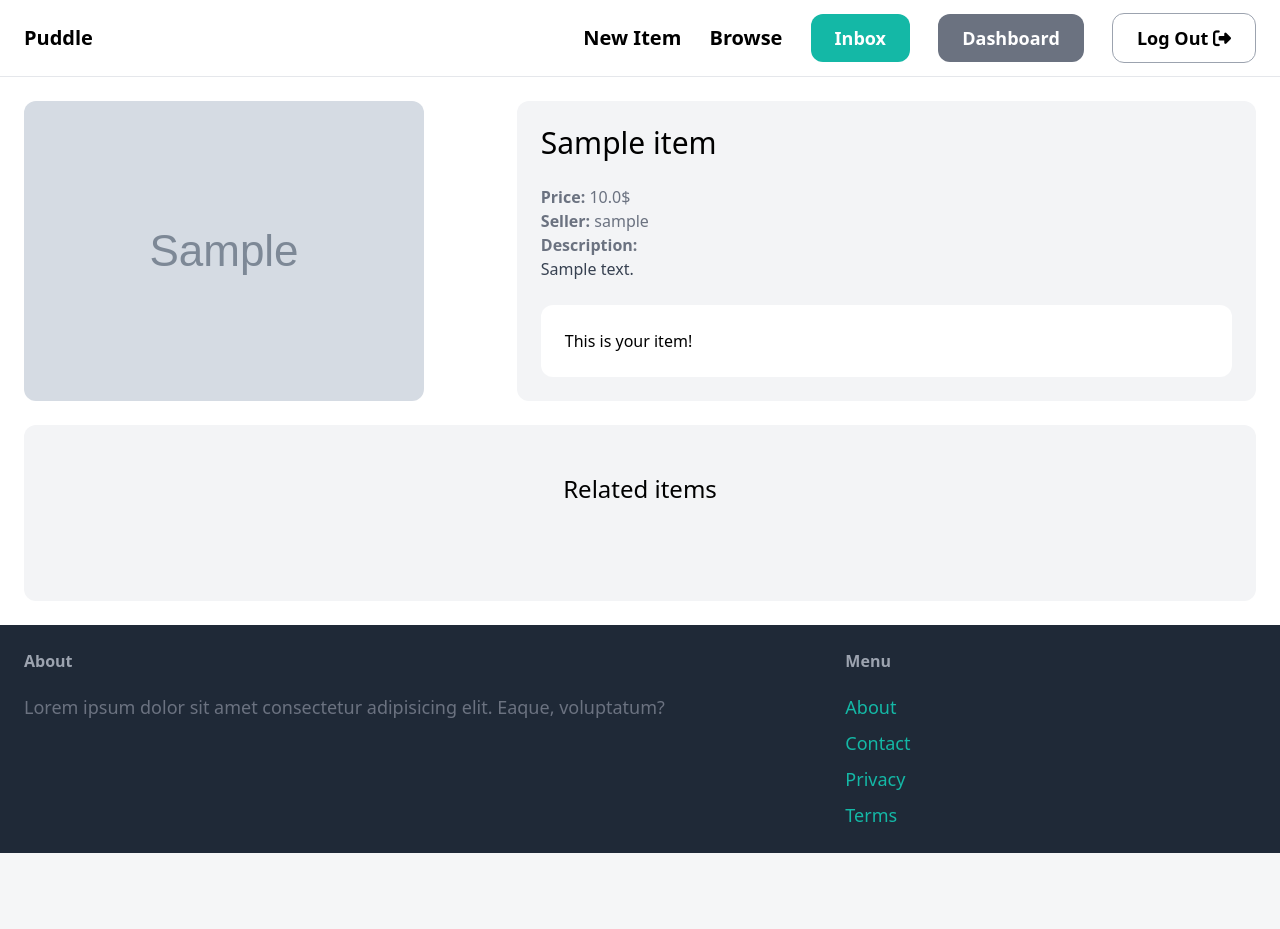
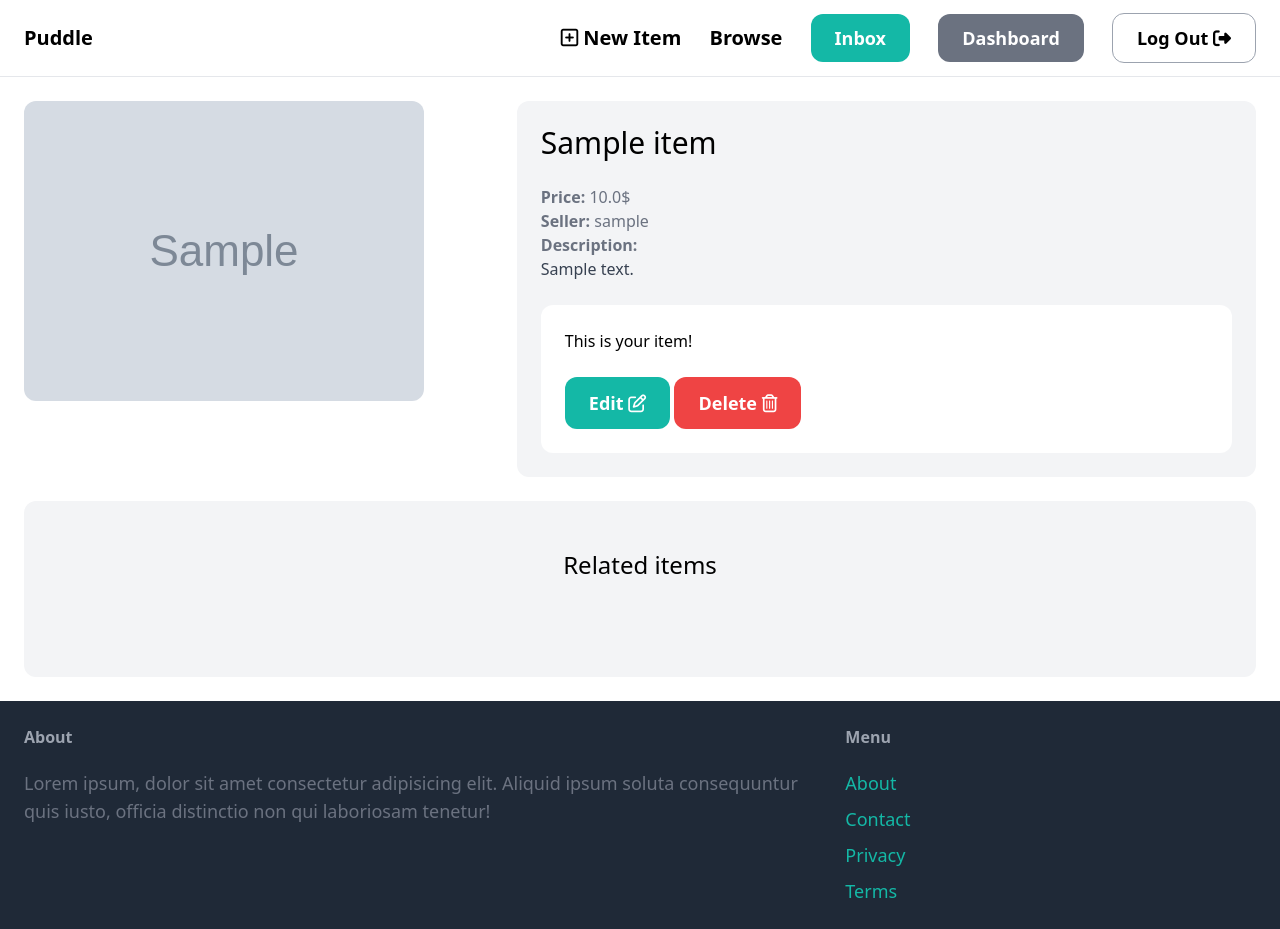
Before and after one commit to Alisaid12/marketPlace_django, a Django app: page /item/1 in a window 1280 px wide. Before the commit the page ends 853 px from the top, so only its background shows below. Run offline with Django 5.2, Linux system fonts and the light colour scheme; a user stored in the database is signed in; tables that the repository leaves empty hold one stand-in row (values such as "Sample post"); grey boxes marked "Sample" are stand-in pictures; some libraries are stand-ins or nearby versions.

Commit message:
CRUD item

```diff
--- a/puddle/core/templates/core/base.html
+++ b/puddle/core/templates/core/base.html
@@ -45,7 +45,7 @@
 
       <div class="space-x-6">
         <a href="{% url 'item:new' %}" class="text-xl font-semibold hover:text-gray-500"
-          >New Item</a
+          ><i class="fa-regular fa-square-plus"></i> New Item</a
         >
         <a href="#" class="text-xl font-semibold hover:text-gray-500">Browse</a>
 
@@ -103,12 +103,10 @@
     </main>
 
     <footer class="py-6 px-6 flex justify-between bg-gray-800">
-      <div class="w2/3 pr-10">
+      <div class="w-2/3 pr-10">
         <h3 class="mb-5 font-semibold text-gray-400">About</h3>
         <p class="text-lg text-gray-500">
-          Lorem ipsum dolor sit amet consectetur adipisicing elit. Eaque,
-          voluptatum?
-        </p>
+          Lorem ipsum, dolor sit amet consectetur adipisicing elit. Aliquid ipsum soluta consequuntur quis iusto, officia distinctio non qui laboriosam tenetur!
       </div>
       <div class="w-1/3 pr-10">
         <h3 class="mb-5 font-semibold text-gray-400">Menu</h3>
--- a/puddle/core/templates/core/index.html
+++ b/puddle/core/templates/core/index.html
@@ -30,7 +30,7 @@
         <h2 class="mb-12 text-2xl text-center">Categories</h2>
 
         <div class="grid grid-cols-3 gap-3">
-  {% for category in categories %}
+            {% for category in categories %}
                 <div>
                     <a href="#">
 
--- a/puddle/core/views.py
+++ b/puddle/core/views.py
@@ -37,4 +37,4 @@
 def logout_user(request):
     logout(request)
     messages.success(request, "You have been logged out.")
-    return redirect('core:index')
+    return redirect('core:login')
--- a/puddle/item/forms.py
+++ b/puddle/item/forms.py
@@ -27,3 +27,23 @@
             }),
 
         }
+
+class EditItemForm(forms.ModelForm):
+    class Meta:
+        model = Item
+        fields = ('name','description','price','image','is_sold')
+        widgets = {
+            'name': forms.TextInput(attrs={
+                'class': INPUT_CLASSES
+            }),
+            'description': forms.Textarea(attrs={
+                'class': INPUT_CLASSES
+            }),
+            'price': forms.TextInput(attrs={
+                'class': INPUT_CLASSES
+            }),
+            'image': forms.FileInput(attrs={
+                'class': INPUT_CLASSES
+            }),
+
+        }
--- a/puddle/item/templates/item/detail.html
+++ b/puddle/item/templates/item/detail.html
@@ -3,7 +3,9 @@
 {% block title %}{{ item.name }}{% endblock %}
 
 {% block content %}
+
 <div class="flex justify-between gap-6">
+
     <div class="col-span-3">
         <img src="{{ item.image.url }}" class="rounded-xl  w-full h-[300px]">
     </div>
@@ -24,8 +26,8 @@
             <div class="mt-6 p-6 bg-white rounded-xl">
                 <p>This is your item!</p>
 
-                {% comment %} <a href="{% url 'item:edit' item.id %}" class="inline-block mt-6 px-6 py-3 text-lg font-semibold bg-teal-500 text-white rounded-xl">Edit</a>
-                <a href="{% url 'item:delete' item.id %}" class="inline-block mt-6 px-6 py-3 text-lg font-semibold bg-red-500 text-white rounded-xl">Delete</a> {% endcomment %}
+                <a href="{% url 'item:edit' item.id %}" class="inline-block mt-6 px-6 py-3 text-lg font-semibold bg-teal-500 text-white rounded-xl">Edit <i class="fa-regular fa-pen-to-square"></i></a>
+                <a href="{% url 'item:delete' item.id %}" class="inline-block mt-6 px-6 py-3 text-lg font-semibold bg-red-500 text-white rounded-xl">Delete <i class="fa-regular fa-trash-can"></i></a>
             </div>
         {% else %}
             <a href="#" class="inline-block mt-6 px-6 py-3 text-lg font-semibold bg-teal-500 text-white rounded-xl hover:bg-teal-700">Contact seller</a>
--- a/puddle/item/templates/item/form.html
+++ b/puddle/item/templates/item/form.html
@@ -8,7 +8,7 @@
 
     <h1 class="mb-6 text-3xl">{{title}} </h1>
 
-    <form method="post" action="." enctype="multipart/form-data">
+    <form method="post"  enctype="multipart/form-data">
         {% csrf_token %}
 
         <div class="space-y-4">
@@ -34,7 +34,7 @@
         <button
             class="block mx-auto mt-4 py-4 px-8 text-lg bg-teal-500 hover:bg-teal-700 rounded-xl text-white"
         >
-            Add Item
+            {{title}}
         </button>
     </form>
 </div>
--- a/puddle/item/urls.py
+++ b/puddle/item/urls.py
@@ -5,6 +5,8 @@
 app_name = 'item'
 
 urlpatterns = [
+    path("new/",views.new,name='new'),
     path('<int:pk>', views.detail, name='detail'),
-    path("new/",views.new,name='new'),
+    path('<int:pk>/delete', views.delete, name='delete'),
+    path('<int:pk>/edit', views.edit, name='edit'),
 ]
--- a/puddle/item/views.py
+++ b/puddle/item/views.py
@@ -1,7 +1,8 @@
 from django.shortcuts import render, redirect, get_object_or_404
 from django.contrib.auth.decorators import login_required
-from .forms import NewItemForm
+from .forms import NewItemForm,EditItemForm
 from .models import Item
+from django.contrib import messages
 
 def detail(request,pk):
     item = get_object_or_404(Item, pk=pk)
@@ -22,6 +23,7 @@
             item.created_by = request.user
             item.save()
 
+
             return redirect('item:detail',pk=item.id)
     else:
         form = NewItemForm()
@@ -30,3 +32,28 @@
         'form':form,
         'title':"New Item"
     })
+@login_required
+def edit(request,pk):
+    item = get_object_or_404(Item,pk=pk,created_by=request.user)
+    if request.method == "POST":
+        form = EditItemForm(request.POST, request.FILES,instance=item)
+
+        if form.is_valid():
+            form.save()
+            messages.success(request,"The Items updated succeffuly...")
+            return redirect('item:detail',pk=item.id)
+    else:
+        form = EditItemForm(instance=item)
+
+    return render(request,"item/form.html",{
+        'form':form,
+        'title':"Edit Item"
+    })
+
+
+@login_required
+def delete(request,pk):
+    item = get_object_or_404(Item,pk=pk,created_by=request.user)
+    item.delete()
+    messages.success(request,"The Items deleted succeffuly...")
+    return redirect('dashboard:index')
```
